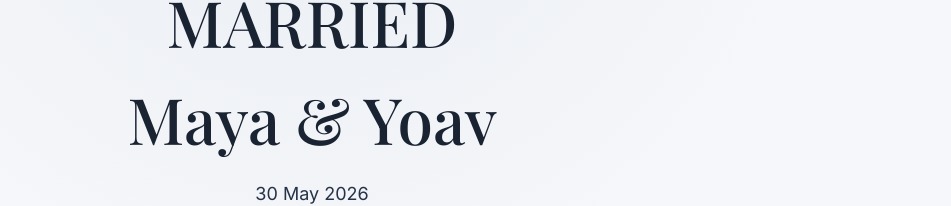
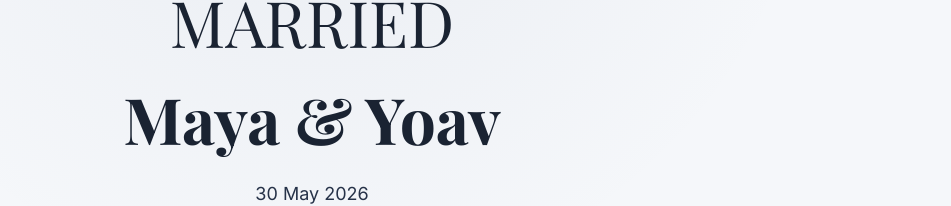
Before and after one commit to Yoavsb25/wedding-website, a React (Vite) app: page / in a window 1280 px wide. Shown: the part 201-407 px from the top of the page, without its empty margins (328-1279 px from the left). Built offline with nearby package versions, Linux system fonts and the light colour scheme; the HTML template or start-up script is replaced by a standard one.

Commit message:
Update index.html to change Open Graph image, adjust font weights in Hero component for better emphasis, and revise parking instructions for clarity in site.js.

```diff
--- a/index.html
+++ b/index.html
@@ -9,12 +9,12 @@
     <meta property="og:type" content="website" />
     <meta property="og:title" content="Maya & Yoav's Wedding" />
     <meta property="og:description" content="May 30, 2026 at R48 Hotel and Garden, Tel Aviv. Schedule, location, and RSVP." />
-    <meta property="og:image" content="/wedding-website/images/venue.jpeg" />
+    <meta property="og:image" content="/wedding-website/images/Couple.png" />
     <meta property="og:url" content="https://yoavsborovsky.github.io/wedding-website/" />
     <link rel="canonical" href="https://yoavsborovsky.github.io/wedding-website/" />
     <link rel="preconnect" href="https://fonts.googleapis.com" />
     <link rel="preconnect" href="https://fonts.gstatic.com" crossorigin />
-    <link href="https://fonts.googleapis.com/css2?family=Inter:wght@400;500;600&family=Playfair+Display:wght@500;600;700&display=swap" rel="stylesheet" />
+    <link href="https://fonts.googleapis.com/css2?family=Inter:wght@400;500;600&family=Playfair+Display:wght@400;500;600;700&display=swap" rel="stylesheet" />
     <link rel="preconnect" href="https://docs.google.com" />
     <link rel="preconnect" href="https://forms.gle" />
     <title>Maya & Yoav's Wedding</title>
--- a/src/components/Hero.jsx
+++ b/src/components/Hero.jsx
@@ -55,11 +55,11 @@ export default function Hero() {
       <div className="relative z-10 max-w-[700px] mx-auto space-y-4 md:space-y-6">
         <motion.h1
           variants={item}
-          className="font-display text-hero-sub uppercase text-brand-900"
+          className="font-display text-hero-sub uppercase text-brand-900 font-normal"
         >
           We're Getting Married
         </motion.h1>
-        <motion.p variants={item} className="font-display text-hero-sub text-brand-900">
+        <motion.p variants={item} className="font-display text-hero-sub text-brand-900 font-bold">
           {site.coupleNames}
         </motion.p>
         <motion.p variants={item} className="text-lg text-brand-800">
--- a/src/components/Parking.jsx
+++ b/src/components/Parking.jsx
@@ -45,20 +45,6 @@ export default function Parking() {
           <p className="font-display text-xl text-brand-900">{site.parkingName}</p>
           <p className="text-brand-800">{site.parkingInstructions}</p>
 
-          <div className="space-y-2">
-            <p className="text-brand-700 font-body text-sm font-medium">Find parking on the map</p>
-            <div className="rounded-2xl overflow-hidden border border-brand-200 aspect-video w-full max-h-[400px] min-h-[280px]">
-              <iframe
-                src={site.parkingMapsEmbedUrl}
-                title={`Map showing ${site.parkingName}`}
-                className="w-full h-full min-h-[280px] border-0"
-                allowFullScreen
-                loading="lazy"
-                referrerPolicy="no-referrer-when-downgrade"
-              />
-            </div>
-          </div>
-
           <motion.a
             href={site.parkingMapsUrl}
             target="_blank"
--- a/src/data/site.js
+++ b/src/data/site.js
@@ -24,5 +24,5 @@ export const site = {
   parkingMapsUrl: 'https://www.google.com/maps/place/Beit+Hadar+Parking+Lot/@32.063877,34.777034,17z/data=!3m1!4b1!4m6!3m5!1s0x151d4b7ce106ac0b:0x55ffd4af39e11c93!8m2!3d32.063877!4d34.777034!16s%2Fg%2F1yfjjdhvk?entry=ttu',
   /** Parking instructions for guests */
   parkingInstructions:
-    'There is no agreement with any public parking in the area. The closest nearby parking is Beit Hadar Parking Lot, a short walk from the venue at 48 Rothschild Boulevard.',
+    'There is no arrangement with any public parking in the area. The closest nearby parking is Beit Hadar Parking Lot, a short walk from the venue at 48 Rothschild Boulevard.',
 };
```
